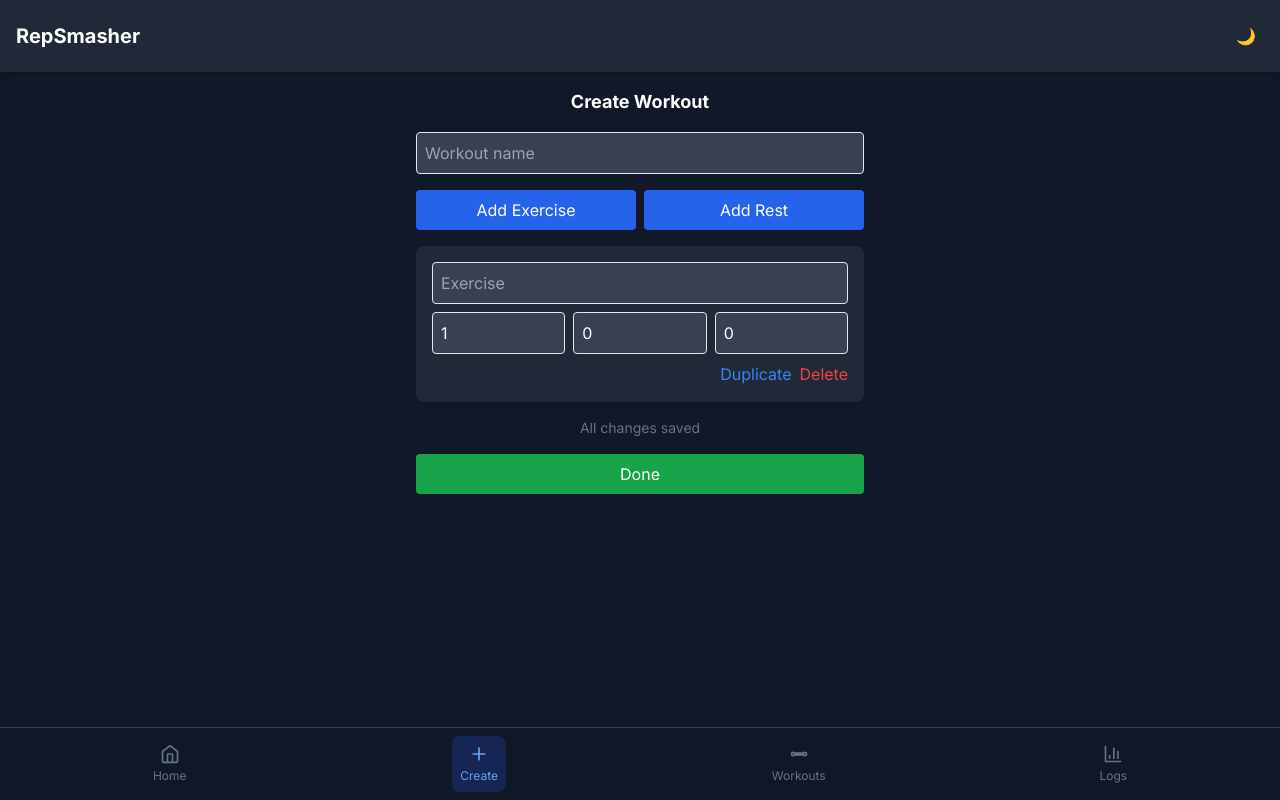
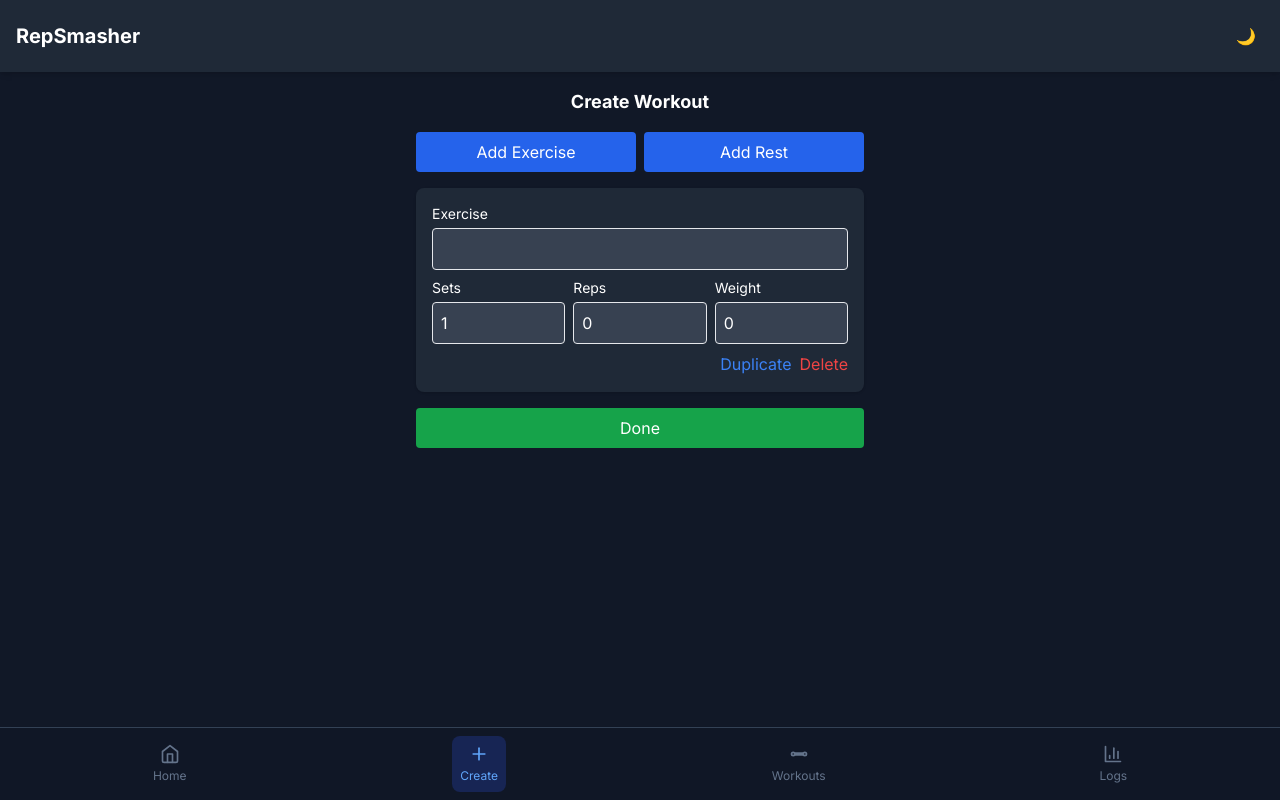
Before and after one commit to joshbrodeur/RepSmasher, a React (Vite) app: page /create in a window 1280 px wide. Both pictures are taken after a click on the button "Add Exercise". Built offline with nearby package versions, Linux system fonts and the light colour scheme.

Commit message:
feat: save workout on completion

```diff
--- a/src/pages/CreateWorkout.jsx
+++ b/src/pages/CreateWorkout.jsx
@@ -1,4 +1,4 @@
-import { useCallback, useEffect, useState, useRef } from 'react';
+import { useState, useRef } from 'react';
 import { useNavigate, useSearchParams } from 'react-router-dom';
 import { useStore } from '../store.jsx';
 import { createId } from '../storage.js';
@@ -11,9 +11,7 @@ export default function CreateWorkout() {
 
   const existing = routines.find(r => r.id === editId);
   const routineIdRef = useRef(existing ? existing.id : createId());
-  const [name, setName] = useState(existing?.name || '');
   const [exercises, setExercises] = useState(() => existing ? [...existing.exercises] : []);
-  const [saveStatus, setSaveStatus] = useState('saved');
 
   function addExercise() {
     setExercises([
@@ -67,26 +65,14 @@ export default function CreateWorkout() {
     setExercises(list);
   }
 
-  const saveRoutine = useCallback(() => {
-    const routine = { id: routineIdRef.current, name: name || 'Routine', exercises };
-    try {
+  function saveRoutine(name) {
+    const routine = { id: routineIdRef.current, name, exercises };
     setRoutines(prev => {
-        const list = prev.some(r => r.id === routineIdRef.current)
+      return prev.some(r => r.id === routineIdRef.current)
         ? prev.map(r => (r.id === routineIdRef.current ? routine : r))
         : [...prev, routine];
-        return list;
     });
-      setSaveStatus('saved');
-    } catch {
-      setSaveStatus('error');
   }
-  }, [name, exercises, setRoutines]);
-
-  useEffect(() => {
-    setSaveStatus('saving');
-    const t = setTimeout(saveRoutine, 300);
-    return () => clearTimeout(t);
-  }, [saveRoutine]);
 
   function deleteRoutine() {
     if (existing) {
@@ -96,7 +82,9 @@ export default function CreateWorkout() {
   }
 
   function handleDone() {
-    saveRoutine();
+    const workoutName = window.prompt('Enter workout name', existing?.name || '');
+    if (!workoutName) return;
+    saveRoutine(workoutName);
     navigate('/');
   }
 
@@ -105,12 +93,6 @@ export default function CreateWorkout() {
       <h2 className="text-lg font-bold text-center">
         {existing ? 'Edit Workout' : 'Create Workout'}
       </h2>
-      <input
-        className="w-full p-2 rounded border dark:bg-gray-700"
-        value={name}
-        onChange={e => setName(e.target.value)}
-        placeholder="Workout name"
-      />
       <div className="flex gap-2">
         <button className="flex-1 p-2 bg-blue-600 text-white rounded" onClick={addExercise}>
           Add Exercise
@@ -141,34 +123,42 @@ export default function CreateWorkout() {
               </div>
             ) : (
               <div className="space-y-2">
+                <div>
+                  <label className="block text-sm mb-1">Exercise</label>
                   <input
                     className="w-full p-2 rounded border dark:bg-gray-700"
-                            placeholder="Exercise"
                     value={ex.type}
                     onChange={e => updateExercise(idx, 'type', e.target.value)}
                   />
+                </div>
                 <div className="grid grid-cols-3 gap-2">
+                  <div>
+                    <label className="block text-sm mb-1">Sets</label>
                     <input
                       type="number"
                       className="w-full p-2 rounded border dark:bg-gray-700"
-                              placeholder="Sets"
                       value={ex.sets}
                       onChange={e => updateExercise(idx, 'sets', parseInt(e.target.value, 10) || 0)}
                     />
+                  </div>
+                  <div>
+                    <label className="block text-sm mb-1">Reps</label>
                     <input
                       type="number"
                       className="w-full p-2 rounded border dark:bg-gray-700"
-                              placeholder="Reps"
                       value={ex.reps}
                       onChange={e => updateExercise(idx, 'reps', parseInt(e.target.value, 10) || 0)}
                     />
+                  </div>
+                  <div>
+                    <label className="block text-sm mb-1">Weight</label>
                     <input
                       type="number"
                       className="w-full p-2 rounded border dark:bg-gray-700"
-                              placeholder="Weight"
                       value={ex.weight}
                       onChange={e => updateExercise(idx, 'weight', parseFloat(e.target.value) || 0)}
                     />
+                  </div>
                 </div>
               </div>
             )}
@@ -183,13 +173,6 @@ export default function CreateWorkout() {
           </li>
         ))}
       </ul>
-      <div className="text-sm text-center text-gray-500">
-        {saveStatus === 'saving'
-          ? 'Saving...'
-          : saveStatus === 'error'
-          ? 'Save failed'
-          : 'All changes saved'}
-      </div>
       <div className="flex gap-2">
         <button className="flex-1 p-2 bg-green-600 text-white rounded" onClick={handleDone}>
           Done
```
Also changed, not shown: 1 other file (tests, documents, lock files or other folders). Lines whose indentation alone changed are shown as unchanged.
